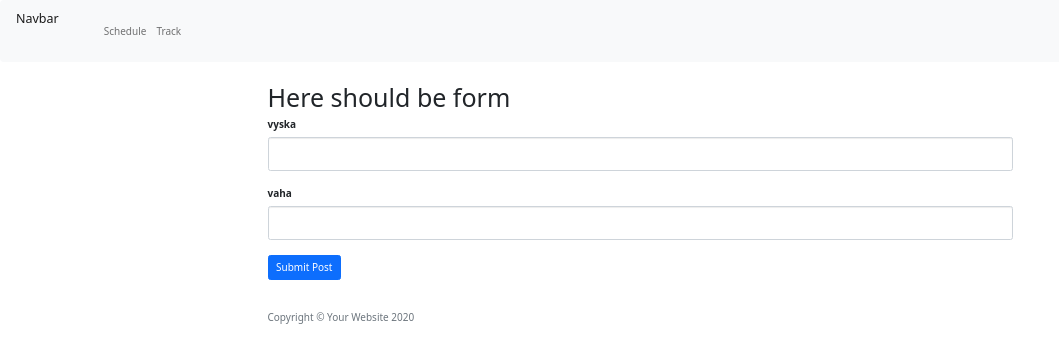
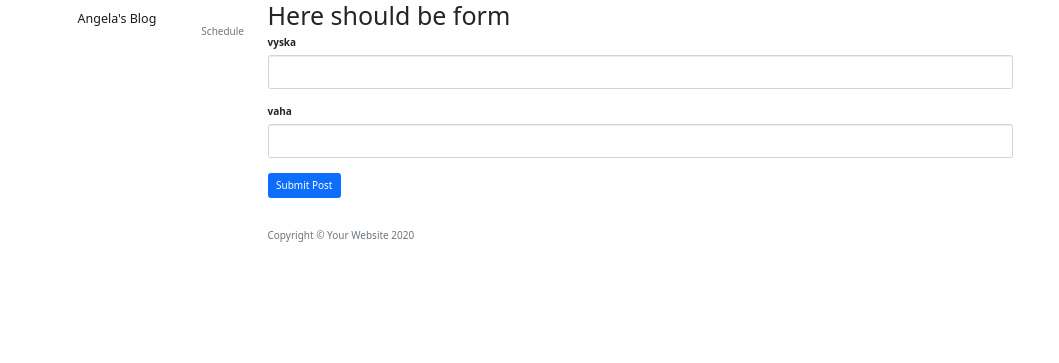
Before and after one commit to misstaker91/webpage, a Flask app: page / in a window 1280 px wide. Shown: the top 363 px of the page, without its empty margins (0-1059 px from the left). Run offline with Flask 2, Linux system fonts and the light colour scheme; some libraries are stand-ins or nearby versions.

Commit message:
Initial commit2

```diff
--- a/main.py
+++ b/main.py
@@ -14,8 +14,6 @@ from datetime import datetime
 import calendar
 from sqlalchemy import Table, Column, Integer, ForeignKey, MetaData, update
 from sqlalchemy.orm import relationship
-import time
-import atexit
 
 app = Flask(__name__)
 ##Will see what to do with this
--- a/templates/header.html
+++ b/templates/header.html
@@ -12,25 +12,24 @@
 
   <!-- Bootstrap core CSS -->
   <link href="{{ url_for('static', filename='vendor/bootstrap/css/bootstrap.min.css') }}" rel="stylesheet">
-  <link href="{{ url_for('static', filename='css/stylesheet.css')}}" rel="stylesheet">
 </head>
 <body>
 
-  <nav class="navbar navbar-expand-lg navbar-light bg-light">
-  <a class="navbar-brand" href="#">Navbar</a>
-  <button class="navbar-toggler" type="button" data-toggle="collapse" data-target="#navbarNav" aria-controls="navbarNav" aria-expanded="false" aria-label="Toggle navigation">
-    <span class="navbar-toggler-icon"></span>
-  </button>
-  <div class="collapse navbar-collapse" id="navbarNav">
-    <ul class="navbar-nav">
-      <li class="nav-item">
-        <a class="nav-link" id="NavbarText="{{ url_for('schedule') }}">Schedule</a>
-      </li>
-      <li class="nav-item">
-        <a class="nav-link" href="#">Track</a>
-      </li>
-    </ul>
-  </div>
+<nav class="navbar navbar-expand-lg navbar-light fixed-top" id="mainNav">
+    <div class="container">
+      <a class="navbar-brand" href="{{url_for('get_all_posts')}}">Angela's Blog</a>
+      <button class="navbar-toggler navbar-toggler-right" type="button" data-toggle="collapse" data-target="#navbarResponsive" aria-controls="navbarResponsive" aria-expanded="false" aria-label="Toggle navigation">
+        Menu
+        <i class="fas fa-bars"></i>
+      </button>
+      <div class="collapse navbar-collapse" id="navbarResponsive">
+        <ul class="navbar-nav ml-auto">
+          <li class="nav-item">
+            <a class="nav-link" href="{{ url_for('schedule') }}">Schedule</a>
+          </li
+        </ul>
+      </div>
+    </div>
   </nav>
 
 <!-- Example single danger button -->
```
Also changed, not shown: static/css/stylesheet.css (deleted).
